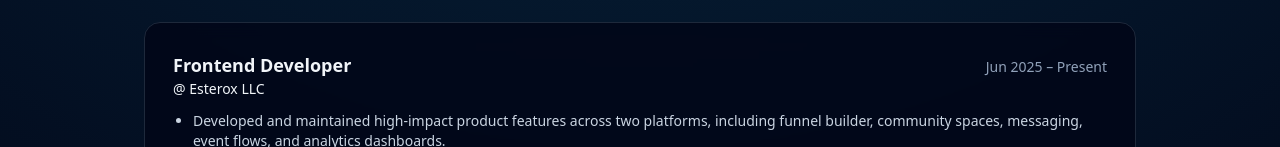
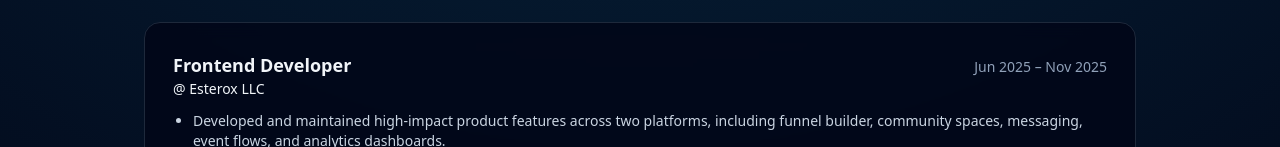
Before and after one commit to arturgeghamyan/portfolio, a Vue app: page / in a window 1280 px wide. Shown: the part 795-942 px from the top of the page. Built offline with nearby package versions, Linux system fonts and the light colour scheme.

Commit message:
Update App.vue

```diff
--- a/src/App.vue
+++ b/src/App.vue
@@ -10,7 +10,7 @@ const experience = [
   {
     company: 'Esterox LLC',
     title: 'Frontend Developer',
-    period: 'Jun 2025 – Present',
+    period: 'Jun 2025 – Nov 2025',
     points: [
       'Developed and maintained high-impact product features across two platforms, including funnel builder, community spaces, messaging, event flows, and analytics dashboards.',
       'Built scalable UI architectures using microfrontends and reusable component systems.',
```
